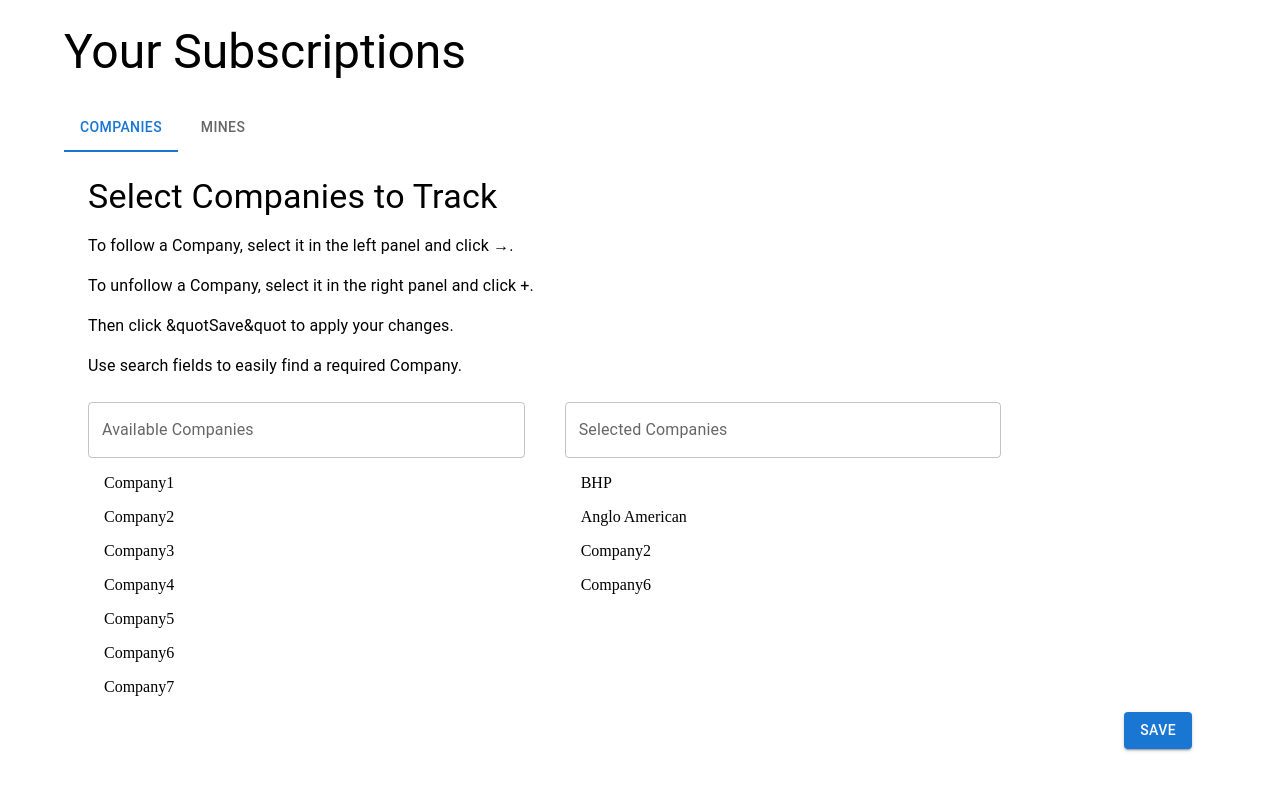
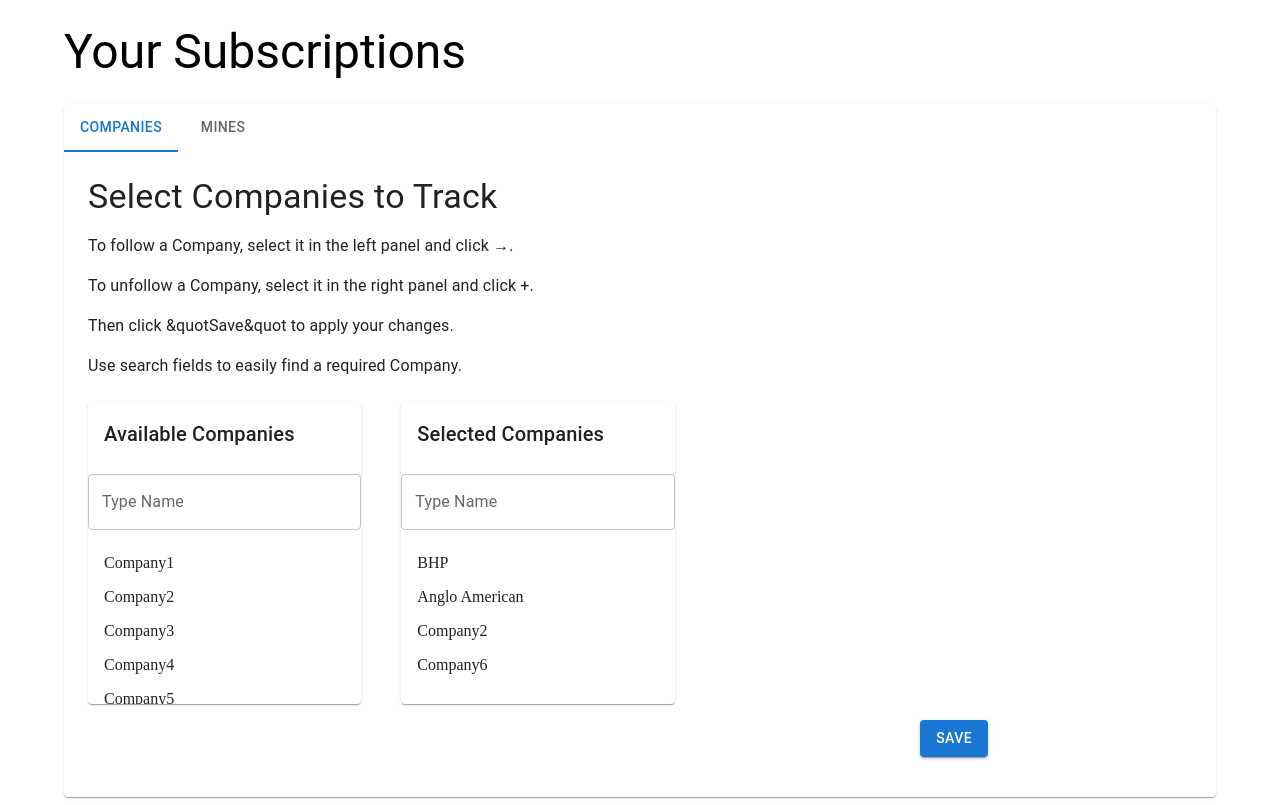
Before and after one commit to Temich7799/pulse-test, a React (Vite) app: page / in a window 1280 px wide. Built offline with nearby package versions, Linux system fonts and the light colour scheme; the HTML template or start-up script is replaced by a standard one.

Commit message:
layout improving

```diff
--- a/src/components/CompaniesContent.jsx
+++ b/src/components/CompaniesContent.jsx
@@ -32,20 +32,23 @@ const CompaniesContent = () => {
         <Typography>Then click &quotSave&quot to apply your changes.</Typography>
         <Typography>Use search fields to easily find a required Company.</Typography>
       </Stack>
+      <div>
         <Grid
           container
           spacing={5}
         >
-        <Grid size={5}>
+          <Grid size={4}>
             <SortedList
               items={mockedCompanies}
               label="Available Companies"
+              placeholder="Type Name"
             />
           </Grid>
-        <Grid size={5}>
+          <Grid size={4}>
             <SortedList
               items={mockedSelectedCompanies}
               label="Selected Companies"
+              placeholder="Type Name"
             />
           </Grid>
         </Grid>
@@ -53,9 +56,11 @@ const CompaniesContent = () => {
           alignItems="center"
           direction="row"
           justifyContent="end"
+          py={2}
         >
           <Button variant="contained">Save</Button>
         </Stack>
+      </div>
     </div>
   );
 };
--- a/src/components/MinesContent.jsx
+++ b/src/components/MinesContent.jsx
@@ -32,20 +32,23 @@ const MinesContent = () => {
         <Typography>Then click &quotSave&quot to apply your changes.</Typography>
         <Typography>Use search fields to easily find a required Mine.</Typography>
       </Stack>
+      <div>
         <Grid
           container
           spacing={5}
         >
-        <Grid size={5}>
+          <Grid size={4}>
             <SortedList
               items={mockedCompanies}
               label="Available Mines"
+              placeholder="Type Name"
             />
           </Grid>
-        <Grid size={5}>
+          <Grid size={4}>
             <SortedList
               items={mockedSelectedCompanies}
               label="Selected Mines"
+              placeholder="Type Name"
             />
           </Grid>
         </Grid>
@@ -53,9 +56,11 @@ const MinesContent = () => {
           alignItems="center"
           direction="row"
           justifyContent="end"
+          py={2}
         >
           <Button variant="contained">Save</Button>
         </Stack>
+      </div>
     </div>
   );
 };
--- a/src/components/SortedList.jsx
+++ b/src/components/SortedList.jsx
@@ -1,19 +1,28 @@
-import { List, ListItem, TextField } from '@mui/material';
+import { List, ListItemButton, Paper, Stack, TextField, Typography } from '@mui/material';
 
-const SortedList = ({ items = [], label }) => {
+const SortedList = ({ items = [], label, placeholder }) => {
   return (
-    <>
+    <Paper>
+      <Stack spacing={1}>
+        <Typography
+          component="h3"
+          p={2}
+          variant="h6"
+        >
+          {label}
+        </Typography>
         <TextField
           fullWidth
-        label={label}
+          label={placeholder}
           variant="outlined"
         />
-      <List>
+        <List sx={{ height: '150px', overflowY: 'scroll' }}>
           {items.map((item) => (
-          <ListItem key={item}>{item}</ListItem>
+            <ListItemButton key={item}>{item}</ListItemButton>
           ))}
         </List>
-    </>
+      </Stack>
+    </Paper>
   );
 };
 
--- a/src/components/SubscriptionsTabs.jsx
+++ b/src/components/SubscriptionsTabs.jsx
@@ -1,4 +1,4 @@
-import { Box, Tab, Tabs } from '@mui/material';
+import { Box, Paper, Tab, Tabs } from '@mui/material';
 
 import useTabs, { TabConsumer } from '../hooks/useTabs';
 import CompaniesContent from './CompaniesContent';
@@ -8,7 +8,7 @@ const SubscriptionsTabs = () => {
   const { handleChangeTab, value } = useTabs();
 
   return (
-    <>
+    <Paper>
       <Tabs
         aria-label="subscriptions-tabs"
         value={value}
@@ -17,7 +17,7 @@ const SubscriptionsTabs = () => {
         <Tab label="Companies" />
         <Tab label="Mines" />
       </Tabs>
-      <Box p={3}>
+      <Box sx={{ maxWidth: 'md', p: 3 }}>
         <TabConsumer value={0}>
           <CompaniesContent />
         </TabConsumer>
@@ -25,7 +25,7 @@ const SubscriptionsTabs = () => {
           <MinesContent />
         </TabConsumer>
       </Box>
-    </>
+    </Paper>
   );
 };
 
```
Lines whose indentation alone changed are shown as unchanged.
